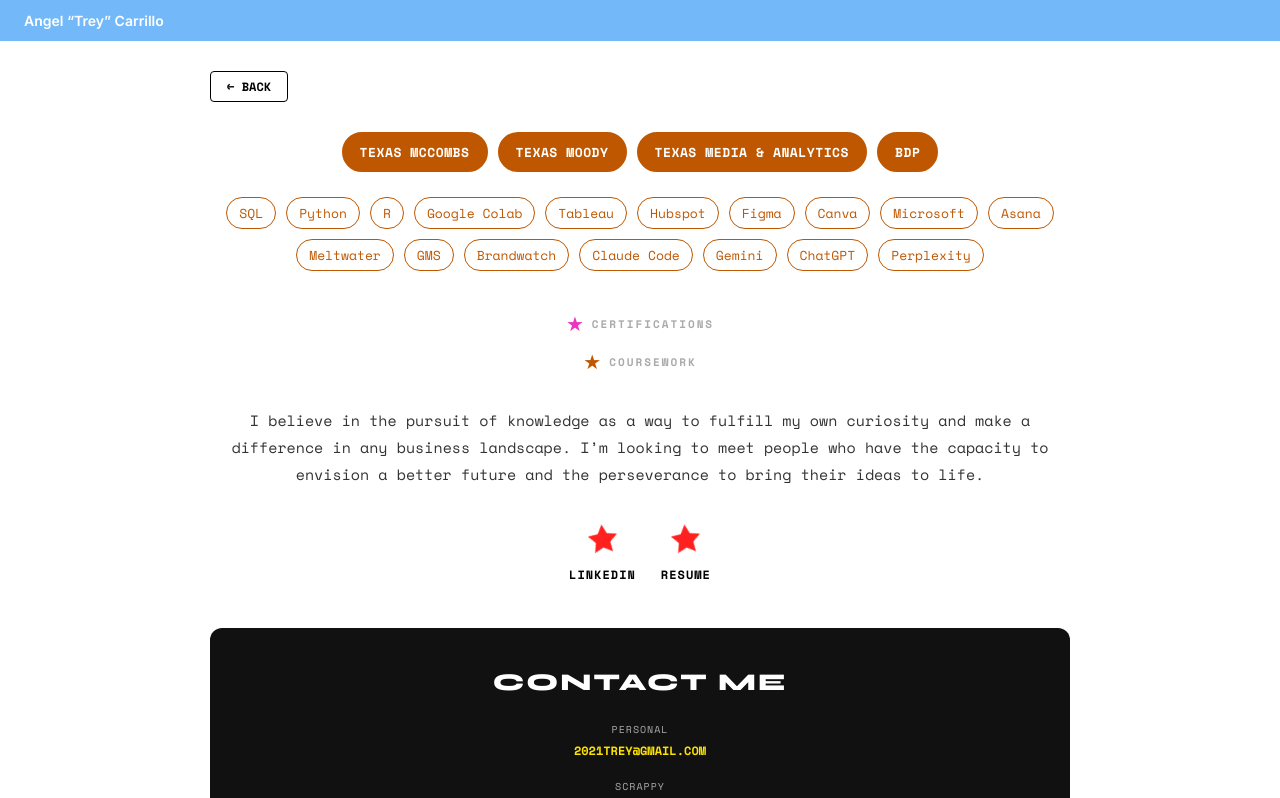
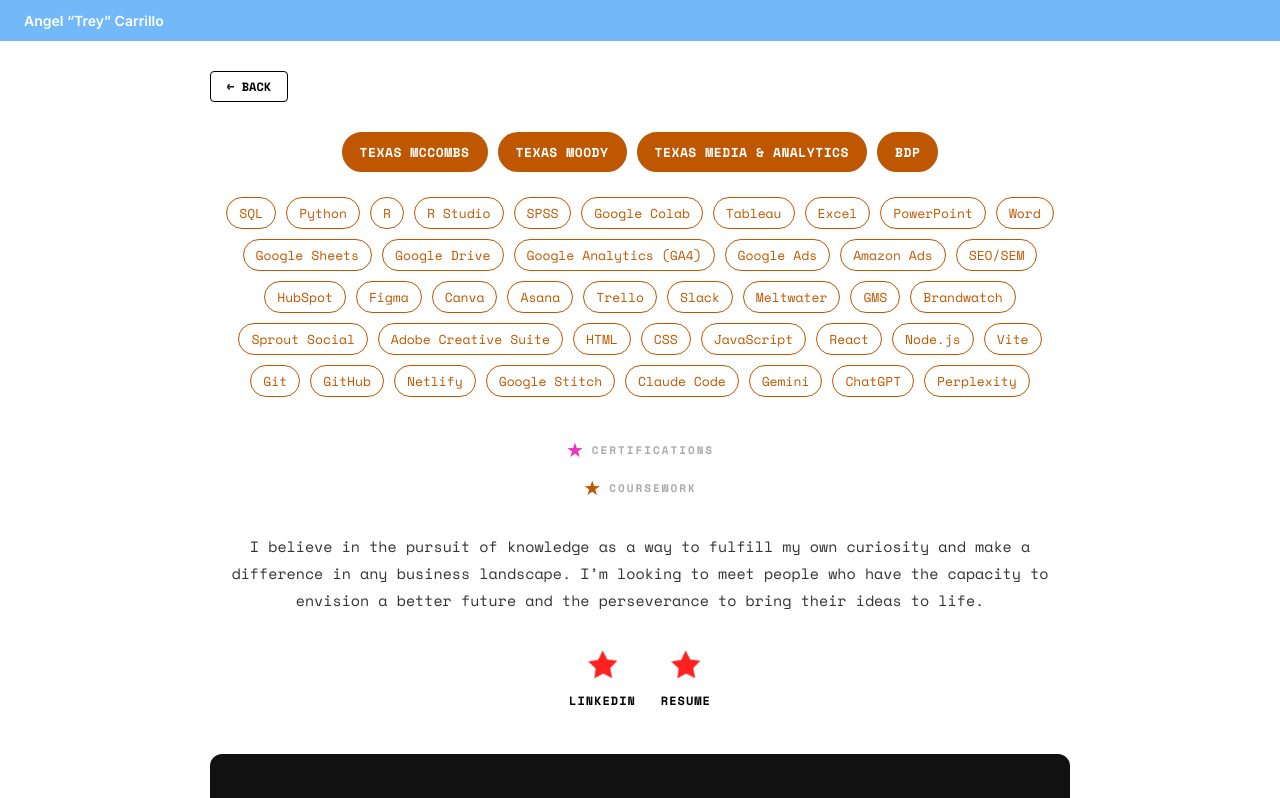
Before and after one commit to trey-vibe-coder/carrillo-portfolio, a React (Vite) app: page /about in a window 1280 px wide. Shown: the top 798 px of the page. Built offline with nearby package versions, Linux system fonts and the light colour scheme.

Commit message:
feat: expand skills pills to 41 tools on About page
Break out Microsoft into individual tools, add new skills across
analytics, dev, productivity, and AI categories

Co-Authored-By: Claude Sonnet 4.6 <noreply@anthropic.com>

```diff
--- a/src/pages/About.jsx
+++ b/src/pages/About.jsx
@@ -46,12 +46,9 @@ export default function About() {
               <a href="https://undergraduates.utexas.edu/academics/bridging-disciplines-programs" target="_blank" rel="noopener noreferrer" className="pill-orange">BDP</a>
             </div>
             <div className="pill-group">
-              <div className="pill-grey">SQL</div><div className="pill-grey">Python</div><div className="pill-grey">R</div>
-              <div className="pill-grey">Google Colab</div><div className="pill-grey">Tableau</div><div className="pill-grey">Hubspot</div>
-              <div className="pill-grey">Figma</div><div className="pill-grey">Canva</div><div className="pill-grey">Microsoft</div>
-              <div className="pill-grey">Asana</div><div className="pill-grey">Meltwater</div><div className="pill-grey">GMS</div>
-              <div className="pill-grey">Brandwatch</div><div className="pill-grey">Claude Code</div><div className="pill-grey">Gemini</div>
-              <div className="pill-grey">ChatGPT</div><div className="pill-grey">Perplexity</div>
+              {['SQL','Python','R','R Studio','SPSS','Google Colab','Tableau','Excel','PowerPoint','Word','Google Sheets','Google Drive','Google Analytics (GA4)','Google Ads','Amazon Ads','SEO/SEM','HubSpot','Figma','Canva','Asana','Trello','Slack','Meltwater','GMS','Brandwatch','Sprout Social','Adobe Creative Suite','HTML','CSS','JavaScript','React','Node.js','Vite','Git','GitHub','Netlify','Google Stitch','Claude Code','Gemini','ChatGPT','Perplexity'].map(s => (
+                <div key={s} className="pill-grey">{s}</div>
+              ))}
             </div>
 
             <div className="cert-section">
```
